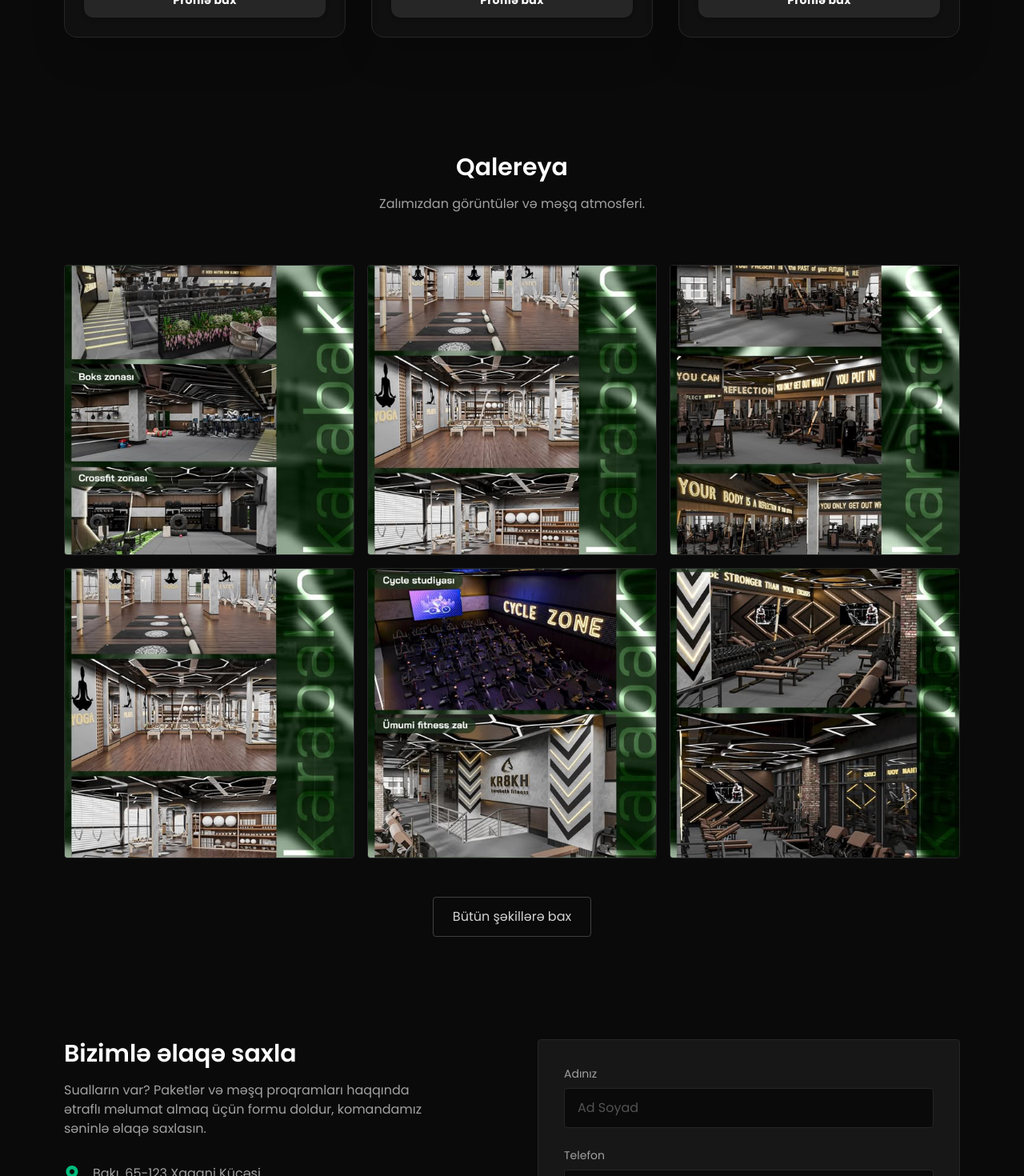
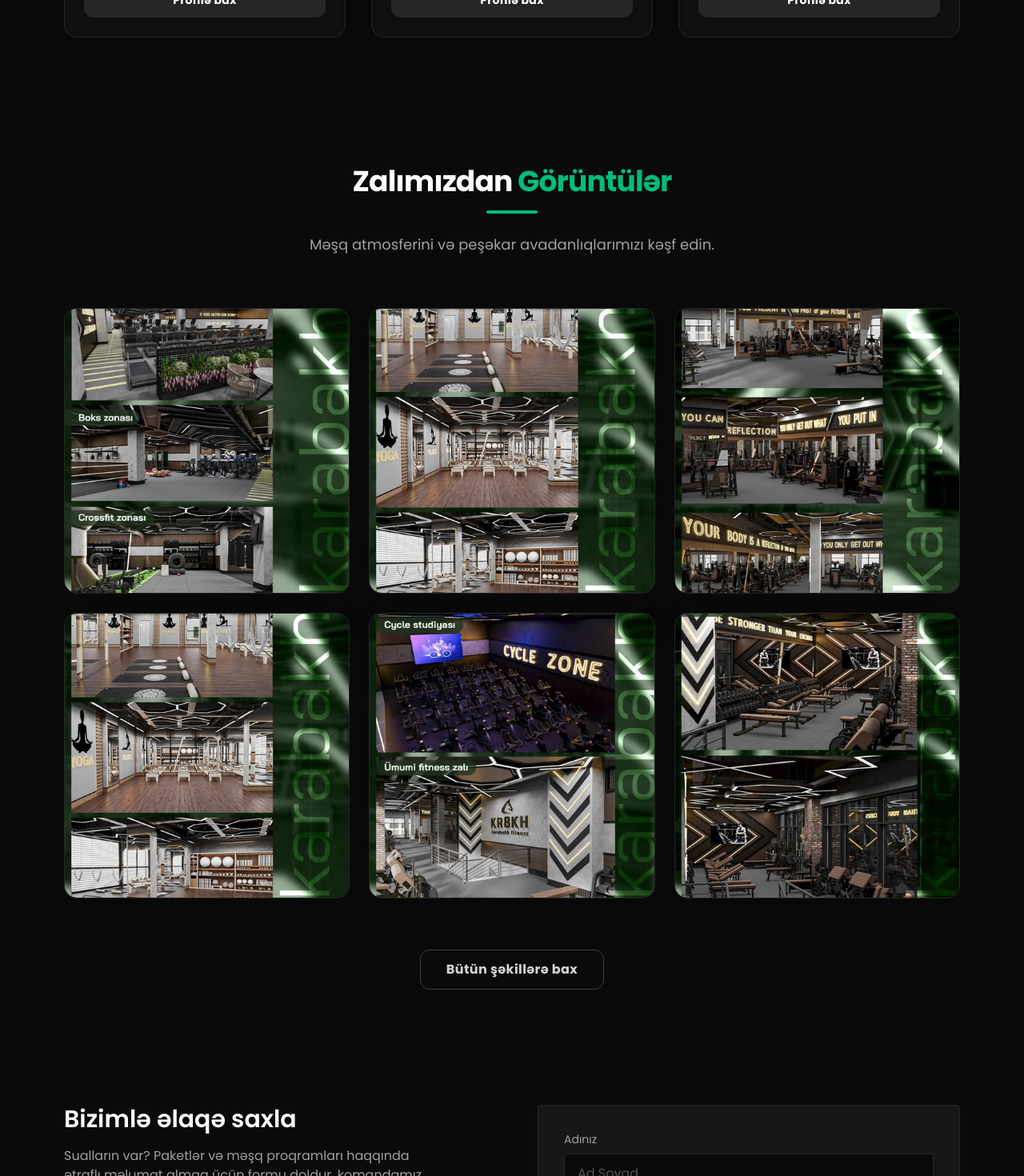
Before and after one commit to elxanoffical/Fitness, a Next.js app: page / in a window 1280 px wide. Shown: the part 2400-3870 px from the top of the page at 80% size. Built offline with nearby package versions, Linux system fonts and the light colour scheme.

Commit message:
implement premium JSX gallery with motion-based lightbox and staggered entrance

```diff
--- a/components/Gallery.jsx
+++ b/components/Gallery.jsx
@@ -1,7 +1,14 @@
+"use client";
+
+import React, { useState } from "react";
 import Image from "next/image";
 import Link from "next/link";
+import { motion, AnimatePresence } from "framer-motion";
+import { FaExpandAlt, FaTimes } from "react-icons/fa";
 
-export default function Gallery() {
+const Gallery = () => {
+  const [selectedImage, setSelectedImage] = useState(null);
+
   const images = [
     "/gallery/img-1.jpg",
     "/gallery/img-2.jpg",
@@ -11,45 +18,142 @@ export default function Gallery() {
     "/gallery/img-6.jpg",
   ];
 
+  // Şəkillərin sırayla çıxması üçün variantlar
+  const containerVariants = {
+    hidden: { opacity: 0 },
+    show: {
+      opacity: 1,
+      transition: {
+        staggerChildren: 0.1,
+      },
+    },
+  };
+
+  const itemVariants = {
+    hidden: { opacity: 0, scale: 0.9, y: 20 },
+    show: {
+      opacity: 1,
+      scale: 1,
+      y: 0,
+      transition: { duration: 0.5, ease: "easeOut" }
+    },
+  };
+
   return (
-    <section className="py-16 bg-neutral-950">
+    <section className="py-20 bg-neutral-950 overflow-hidden">
       <div className="max-w-6xl mx-auto px-4">
-        {/* Section title */}
-        <div className="text-center max-w-2xl mx-auto">
-          <h2 className="text-3xl font-semibold text-white">Qalereya</h2>
-          <p className="mt-4 text-neutral-400">
-            Zalımızdan görüntülər və məşq atmosferi.
+
+        {/* Başlıq Bölməsi */}
+        <motion.div
+          initial={{ opacity: 0, y: -20 }}
+          whileInView={{ opacity: 1, y: 0 }}
+          viewport={{ once: true }}
+          transition={{ duration: 0.8 }}
+          className="text-center max-w-2xl mx-auto mb-16"
+        >
+          <h2 className="text-4xl font-bold text-white tracking-tight">
+            Zalımızdan <span className="text-emerald-500">Görüntülər</span>
+          </h2>
+          <div className="w-16 h-1 bg-emerald-500 mx-auto mt-4 rounded-full" />
+          <p className="mt-6 text-neutral-400 text-lg leading-relaxed">
+            Məşq atmosferini və peşəkar avadanlıqlarımızı kəşf edin.
           </p>
+        </motion.div>
+
+        {/* Qalereya Grid */}
+        <motion.div
+          variants={containerVariants}
+          initial="hidden"
+          whileInView="show"
+          viewport={{ once: true, amount: 0.2 }}
+          className="grid grid-cols-2 md:grid-cols-3 gap-6"
+        >
+          {images.map((img, index) => (
+            <motion.div
+              key={index}
+              variants={itemVariants}
+              onClick={() => setSelectedImage(img)}
+              className="group relative aspect-square cursor-pointer border border-neutral-800 rounded-2xl overflow-hidden bg-neutral-900 shadow-2xl transition-all duration-500 hover:border-emerald-500/50"
+            >
+              {/* Zoom Overlay (Hover zamanı çıxan ikon) */}
+              <div className="absolute inset-0 bg-neutral-950/40 opacity-0 group-hover:opacity-100 transition-opacity z-10 flex items-center justify-center">
+                <motion.div
+                  initial={{ scale: 0 }}
+                  whileHover={{ scale: 1.1 }}
+                  className="bg-emerald-500 text-neutral-950 p-3 rounded-full shadow-xl"
+                >
+                  <FaExpandAlt size={20} />
+                </motion.div>
+              </div>
+
+              {/* Əsas Şəkil */}
+              <Image
+                src={img}
+                alt={`Gym image ${index + 1}`}
+                width={400}
+                height={400}
+                className="object-cover w-full h-full transition-transform duration-700 group-hover:scale-110"
+              />
+            </motion.div>
+          ))}
+        </motion.div>
+
+        {/* CTA Düyməsi */}
+        <div className="mt-16 text-center">
+          <Link href="/gallery">
+            <motion.div
+              whileHover={{ scale: 1.05 }}
+              whileTap={{ scale: 0.95 }}
+              className="inline-block border border-neutral-700 hover:border-emerald-500 text-neutral-300 hover:text-emerald-500 px-8 py-3 rounded-xl transition-all duration-300 font-bold tracking-wide"
+            >
+              Bütün şəkillərə bax
+            </motion.div>
+          </Link>
         </div>
 
-        {/* Grid */}
-        <div className="mt-16 grid grid-cols-2 md:grid-cols-3 gap-4">
-          {images.map((img, index) => (
-            <div
-              key={index}
-              className="aspect-square cursor-pointer border transition hover:border-emerald-500 border-neutral-800 rounded overflow-hidden flex items-center justify-center text-neutral-600"
+        {/* Zoomed Image Overlay (Lightbox) */}
+        <AnimatePresence>
+          {selectedImage && (
+            <motion.div
+              initial={{ opacity: 0 }}
+              animate={{ opacity: 1 }}
+              exit={{ opacity: 0 }}
+              onClick={() => setSelectedImage(null)}
+              className="fixed inset-0 z-[100] flex items-center justify-center bg-black/95 backdrop-blur-sm p-4 md:p-10 cursor-zoom-out"
             >
-              <Image
-                src={img}
-                alt="Gallery Image"
-                width={400}
-                height={400}
-                className=" object-cover w-full h-full"
-              />
-            </div>
-          ))}
-        </div>
+              {/* Bağla Düyməsi */}
+              <button
+                className="absolute top-6 right-6 text-white/70 hover:text-emerald-500 transition-colors z-[110]"
+                onClick={() => setSelectedImage(null)}
+              >
+                <FaTimes size={32} />
+              </button>
 
-        {/* CTA */}
-        <div className="mt-12 text-center">
-          <Link
-            href="/gallery"
-            className="inline-block border border-neutral-700 hover:border-emerald-500 text-neutral-300 px-6 py-3 rounded transition"
-          >
-            Bütün şəkillərə bax
-          </Link>
-        </div>
+              {/* Böyüdülmüş Şəkil */}
+              <motion.div
+                initial={{ scale: 0.8, opacity: 0, y: 20 }}
+                animate={{ scale: 1, opacity: 1, y: 0 }}
+                exit={{ scale: 0.8, opacity: 0, y: 20 }}
+                transition={{ type: "spring", damping: 25, stiffness: 250 }}
+                className="relative max-w-5xl w-full h-full max-h-[85vh] flex items-center justify-center"
+              >
+                <div className="relative w-full h-full">
+                  <Image
+                    src={selectedImage}
+                    alt="Full Gym View"
+                    fill
+                    className="object-contain"
+                    priority
+                  />
+                </div>
+              </motion.div>
+            </motion.div>
+          )}
+        </AnimatePresence>
+
       </div>
     </section>
   );
-}
+};
+
+export default Gallery;
```
